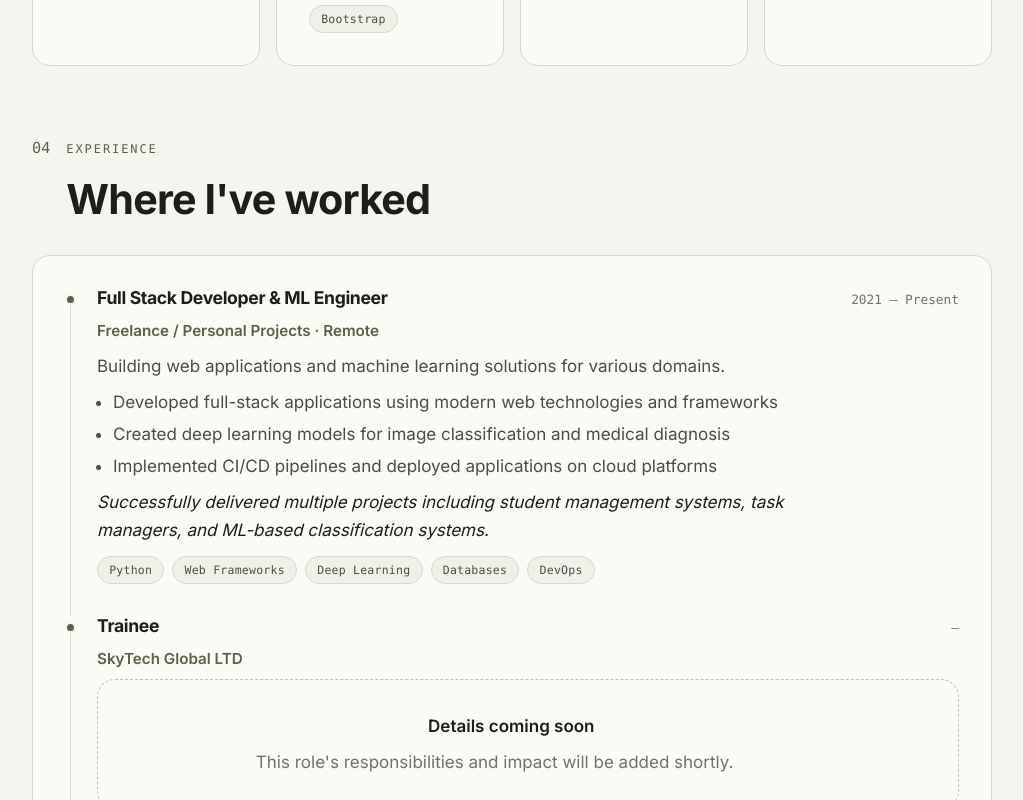
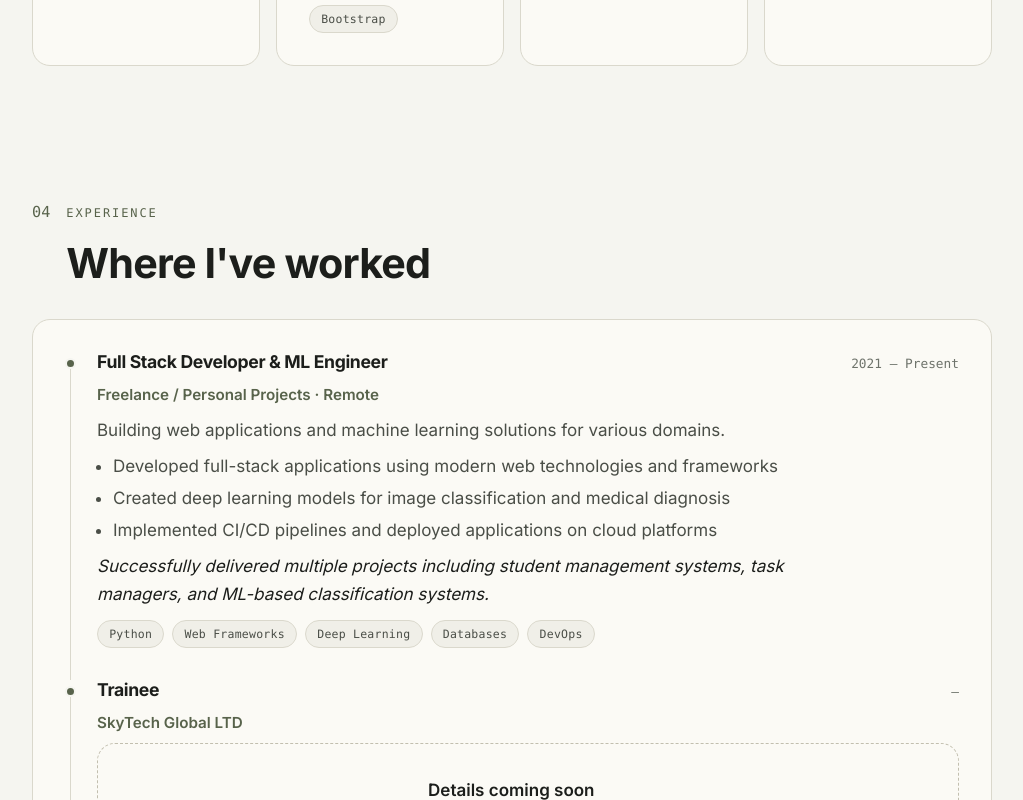
Before and after one commit to fahim06/portfolio, a React (Vite) app: page / in a window 1280 px wide. Shown: the part 2300-3100 px from the top of the page, without its empty margins (224-1247 px from the left). Built offline with nearby package versions, Linux system fonts and the light colour scheme.

Commit message:
fix(layout): consistent section vertical rhythm

```diff
--- a/src/styles/base.css
+++ b/src/styles/base.css
@@ -44,6 +44,8 @@ ul { margin: 0; padding: 0; list-style: none; }
 
 .container { width: 100%; max-width: var(--container); margin-inline: auto; padding-inline: var(--space-5); }
 
+main > section { padding-block: var(--space-8); }
+
 .eyebrow {
   font-family: var(--font-mono);
   font-size: 0.75rem;
```
